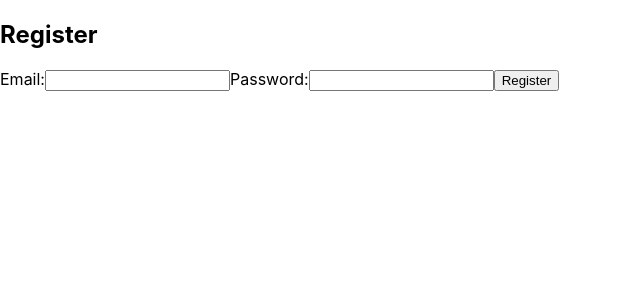
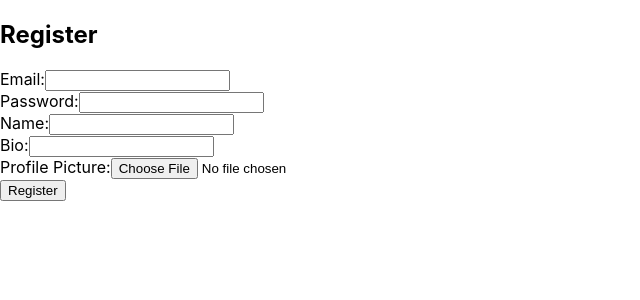
Before and after one commit to aaron-lee0109/BruinMarket, a React (Create React App) app: page /register in a window 1280 px wide. Shown: the top 300 px of the page, without its empty margins (0-640 px from the left). Built offline with nearby package versions, Linux system fonts and the light colour scheme.

Commit message:
adding options to registration, setting up profile page

```diff
--- a/package.json
+++ b/package.json
@@ -3,6 +3,7 @@
   "version": "0.1.0",
   "private": true,
   "dependencies": {
+    "@firebase/auth": "^1.6.0",
     "@testing-library/jest-dom": "^5.17.0",
     "@testing-library/react": "^13.4.0",
     "@testing-library/user-event": "^13.5.0",
--- a/src/App.js
+++ b/src/App.js
@@ -4,6 +4,7 @@ import React from 'react';
 import {BrowserRouter, Routes, Route} from 'react-router-dom';
 import './styles.css'
 import { Home } from './Home'
+import Profile from './Profile'
 import { AddProduct } from './AddProduct'
 import Authentication from './Authentication';
 import Register from './Register';
@@ -15,6 +16,7 @@ const App = () => {
         <Route path='/' element={<Home />} />
         <Route path='authentication' element={<Authentication />} />
         <Route path='register' element={<Register />} />
+        <Route path='profile/:userId' element={<Profile />} />
         <Route path='addproduct' element={<AddProduct />} />
       </Routes>
     </BrowserRouter>
--- a/src/Login.js
+++ b/src/Login.js
@@ -26,11 +26,17 @@ const Login = () => {
             <Navbar />
             <h2>Login</h2>
             <form onSubmit={handleLogin}>
-                <label>Email:</label>
-                <input type="email" value={email} onChange={(e) => setEmail(e.target.value)} required />
-                <label>Password:</label>
-                <input type="password" value={password} onChange={(e) => setPassword(e.target.value)} required />
-                <button type="submit">Login</button>
+                <div>
+                    <label>Email:</label>
+                    <input type="email" value={email} onChange={(e) => setEmail(e.target.value)} required />
+                </div>
+                <div>
+                    <label>Password:</label>
+                    <input type="password" value={password} onChange={(e) => setPassword(e.target.value)} required />
+                </div>
+                <div>
+                    <button type="submit">Login</button>
+                </div>
             </form>
             {error && <div>{error}</div>}
             <p>Don't have an account?</p>
--- a/src/Navbar.js
+++ b/src/Navbar.js
@@ -8,6 +8,7 @@ export const Navbar = () => {
         <div>
             <Link to="/" className='nav-link'>Home</Link>
             <Link to="/authentication" className='nav-link'>Login/Register</Link>
+            <Link to="/profile/${userId}" className='nav-link'>Profile</Link>
             <Link to="/addproduct" className='nav-link'>Add Product</Link>
         </div>
     );
--- /dev/null
+++ b/src/Profile.js
@@ -0,0 +1,45 @@
+import React, { useState, useEffect } from 'react';
+import { useParams } from 'react-router-dom';
+import { db } from './Config';
+import { Navbar } from './Navbar';
+
+const Profile = () => {
+  const { userId } = useParams(); // Get the user ID from the URL params
+  const [profile, setProfile] = useState(null);
+
+  useEffect(() => {
+    const fetchProfile = async () => {
+      try {
+        // Fetch user profile data from Firestore based on user ID
+        const profileDoc = await db.collection('profiles').doc(userId).get();
+        if (profileDoc.exists) {
+          setProfile(profileDoc.data());
+        } else {
+          console.error('User profile not found');
+        }
+      } catch (error) {
+        console.error('Error fetching user profile:', error.message);
+      }
+    };
+
+    fetchProfile(); // Call fetchProfile function when component mounts
+  }, [userId]); // Re-run effect when userId changes
+
+  return (
+    <div>
+      <Navbar />
+      <h2>Profile</h2>
+      {profile ? (
+        <div>
+          <p>Name: {profile.name}</p>
+          <p>Bio: {profile.bio}</p>
+          {/* Additional profile information can be displayed here */}
+        </div>
+      ) : (
+        <p>Loading profile...</p>
+      )}
+    </div>
+  );
+};
+
+export default Profile;
--- a/src/Register.js
+++ b/src/Register.js
@@ -1,35 +1,68 @@
 //Register.js
 
 import React, { useState } from 'react';
-import { auth } from './Config';
+import { Link,  } from 'react-router-dom';
+import { auth, db } from './Config';
 import { createUserWithEmailAndPassword } from '@firebase/auth';
-import { Navbar } from './Navbar';
 
 const Register = () => {
     const [email, setEmail] = useState('');
     const [password, setPassword] = useState('');
+    const [name, setName] = useState('');
+    const [bio, setBio] = useState('');
+    const [profilePicture, setProfilePicture] = useState(null);
     const [error, setError] = useState(null);
 
     const handleRegister = async (e) => {
         e.preventDefault();
         try{
             const userCredential = await createUserWithEmailAndPassword(auth, email, password);
-            console.log("User registered successfully:", userCredential.user.uid);
+            await userCredential.user.updateProfile({
+                displayName: name,
+            })
+            await db.collection('profiles').doc(userCredential.user.uid).set({
+                name,
+                bio,
+            });
+
         }
         catch (error){
             setError(error.message);
         }
     };
 
+    const handleProfilePictureChange = (e) => {
+        const file = e.target.files[0];
+        setProfilePicture(file);
+    };
+
     return (
         <div>
             <h2>Register</h2>
             <form onSubmit={handleRegister}>
-                <label>Email:</label>
-                <input type="email" value={email} onChange={(e) => setEmail(e.target.value)} required />
-                <label>Password:</label>
-                <input type="password" value={password} onChange={(e) => setPassword(e.target.value)} required />
-                <button type="submit">Register</button>
+                <div>
+                    <label>Email:</label>
+                    <input type="email" value={email} onChange={(e) => setEmail(e.target.value)} required />
+                </div>
+                <div>
+                    <label>Password:</label>
+                    <input type="password" value={password} onChange={(e) => setPassword(e.target.value)} required />
+                </div>
+                <div>
+                    <label>Name:</label>
+                    <input type="text" value={name} onChange={(e) => setName(e.target.value)} required />
+                </div>
+                <div>
+                    <label>Bio:</label>
+                    <input value={bio} onChange={(e) => setBio(e.target.value)} />
+                </div>
+                <div>
+                    <label>Profile Picture:</label>
+                    <input type="file" accept="image/*" onChange={handleProfilePictureChange} />
+                </div>
+                <div>
+                    <button type="submit">Register</button>
+                </div>
             </form>
             {error && <div>{error}</div>}
         </div>
```
Also changed, not shown: 1 other file (tests, documents, lock files or other folders).
